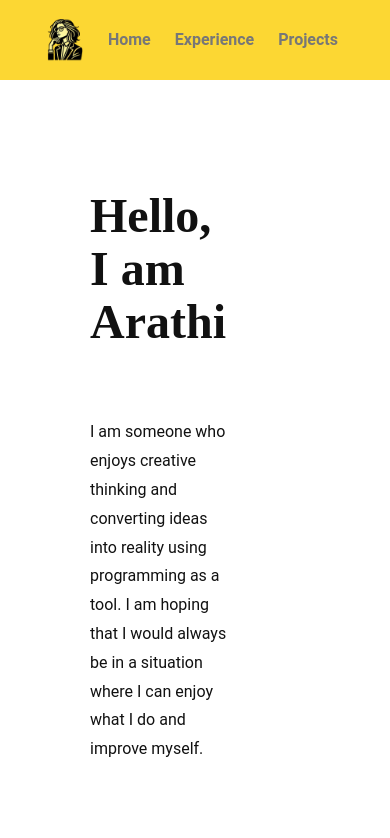
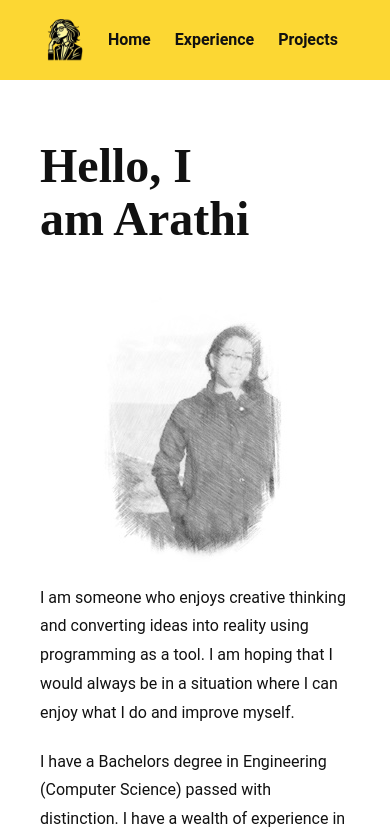
Before and after one commit to arathi-sreekumar/portfolio, a React (Vite) app: page / in a window 390 px wide. Shown: the top 838 px of the page. Built offline with nearby package versions, Linux system fonts and the light colour scheme.

Commit message:
Making site responsive (#3)
* adding responsive styling for portfolio

* fixing accessibility issue

---------

Co-authored-by: Arathi <aathi.m.s+chat@gmail.com>

```diff
--- a/src/common/constants.ts
+++ b/src/common/constants.ts
@@ -19,6 +19,7 @@ export const PageDisplayInfo: PageDisplayInfoListModal = {
     layoutType: LAYOUT.HOME,
     header: 'Hello, I am Arathi',
     imageUrl: '/portfolio/arathi_profile.jpg',
+    mobileImageUrl: '/portfolio/arathi_profile_mobile.jpg',
     imageDescription: 'A sketch of Arathi'
   },
   Project: {
--- a/src/components/Nav/components/NavItem.css.ts
+++ b/src/components/Nav/components/NavItem.css.ts
@@ -3,7 +3,7 @@ import styled from "styled-components";
 
 export const NavItemUI = styled(NavLink)`
   padding: 4px 12px;
-  color: var(--grey-400);
+  color: var(--grey-600);
   text-decoration: none;
   font-weight: bold;
 
--- a/src/components/Page/Content/Content.css.ts
+++ b/src/components/Page/Content/Content.css.ts
@@ -9,6 +9,34 @@ export const ContentUI = styled('section')`
     display: grid;
     grid-template-columns: auto auto;
     gap: 50px;
+
+    @media (max-width: 800px) {
+      grid-template-columns: 1fr;
+      gap: 20px;
+    }
+  }
+
+  &.home {
+    @media (max-width: 900px) {
+      display: block;
+
+      img {
+        float: right;
+        display: block;
+        width: auto;
+        height: auto;
+        max-width: 200px;
+        margin-left: 30px;
+        margin-bottom: 20px;
+      }
+    }
+
+    @media (max-width: 480px) {
+      img {
+        float: none;
+        margin: 0 auto 20px;
+      }
+    }
   }
 
   &.home h1 {
@@ -36,9 +64,20 @@ export const ColumnUI = styled('div')`
   gap: 20px;
 
   &.home {
-    justify-content: center;
-    gap: 50px;
     padding: 50px;
     line-height: 1.8em;
+
+    @media (max-width: 900px) {
+      padding: 20px;
+      display: block;
+    }
+
+    @media (max-width: 640px) {
+      padding: 0;
+    }
+
+    h1 {
+      margin-bottom: 50px;
+    }
   }
 `
--- a/src/components/Page/Layout/HomePageLayout.tsx
+++ b/src/components/Page/Layout/HomePageLayout.tsx
@@ -21,6 +21,7 @@ export const HomePageLayout = ({
   const {
     header: headerInfo,
     imageUrl,
+    mobileImageUrl,
     imageDescription
   } = PageDisplayInfo[pageType]
 
@@ -32,14 +33,22 @@ export const HomePageLayout = ({
       <Page.Content className="two-column home">
         <ColumnUI className="home">
           <Page.Header id="main-header">{header}</Page.Header>
+          {window.innerWidth <= 900 && (mobileImageUrl || imageUrl) && (
+            <ImageUI
+              src={mobileImageUrl || imageUrl}
+              alt={imageDescription}
+            />
+          )}
           {children}
         </ColumnUI>
+        {window.innerWidth > 900 && imageUrl && (
           <ColumnUI role={role}>
             <ImageUI
               src={imageUrl}
               alt={imageDescription}
             />
           </ColumnUI>
+        )}
       </Page.Content>
     </Page>
   )
--- a/src/components/Page/Layout/Layout.css.ts
+++ b/src/components/Page/Layout/Layout.css.ts
@@ -14,6 +14,7 @@ export const SideBarUI = styled('div')`
   border-right: 3px solid var(--sidebar-color);
   transition: .7s;
   position: absolute;
+  background-color: var(--white-800);
 
   &.closed {
     transform: translateX(var(--sidebar-width-and-padding));
--- a/src/components/Page/Page.css.ts
+++ b/src/components/Page/Page.css.ts
@@ -18,8 +18,10 @@ export const PageUI = styled('div')`
     transition: margin 700ms;
   }
 
-  .open ~ .has-sidebar {
-    margin-left: var(--sidebar-width);
-    transition: margin 700ms;
+  @media (min-width: 800px) {
+    .open ~ .has-sidebar {
+      margin-left: var(--sidebar-width);
+      transition: margin 700ms;
+    }
   }
 `
--- a/src/types/layout.d.ts
+++ b/src/types/layout.d.ts
@@ -3,6 +3,7 @@ export type PageDisplayInfoModal = {
     layoutType: LayoutType;
     header: string;
     imageUrl?: string;
+    mobileImageUrl?: string;
     imageDescription?: string;
 };
 export type PageType = 'Home' | 'Project' | 'Experience';
--- a/src/types/layout.ts
+++ b/src/types/layout.ts
@@ -4,6 +4,7 @@ export type PageDisplayInfoModal = {
   layoutType: LayoutType;
   header: string;
   imageUrl?: string;
+  mobileImageUrl?: string;
   imageDescription?: string;
 }
 
```
Also changed, not shown: public/arathi_profile_mobile.jpg (added), 1 other file (tests, documents, lock files or other folders). Lines whose indentation alone changed are shown as unchanged.
